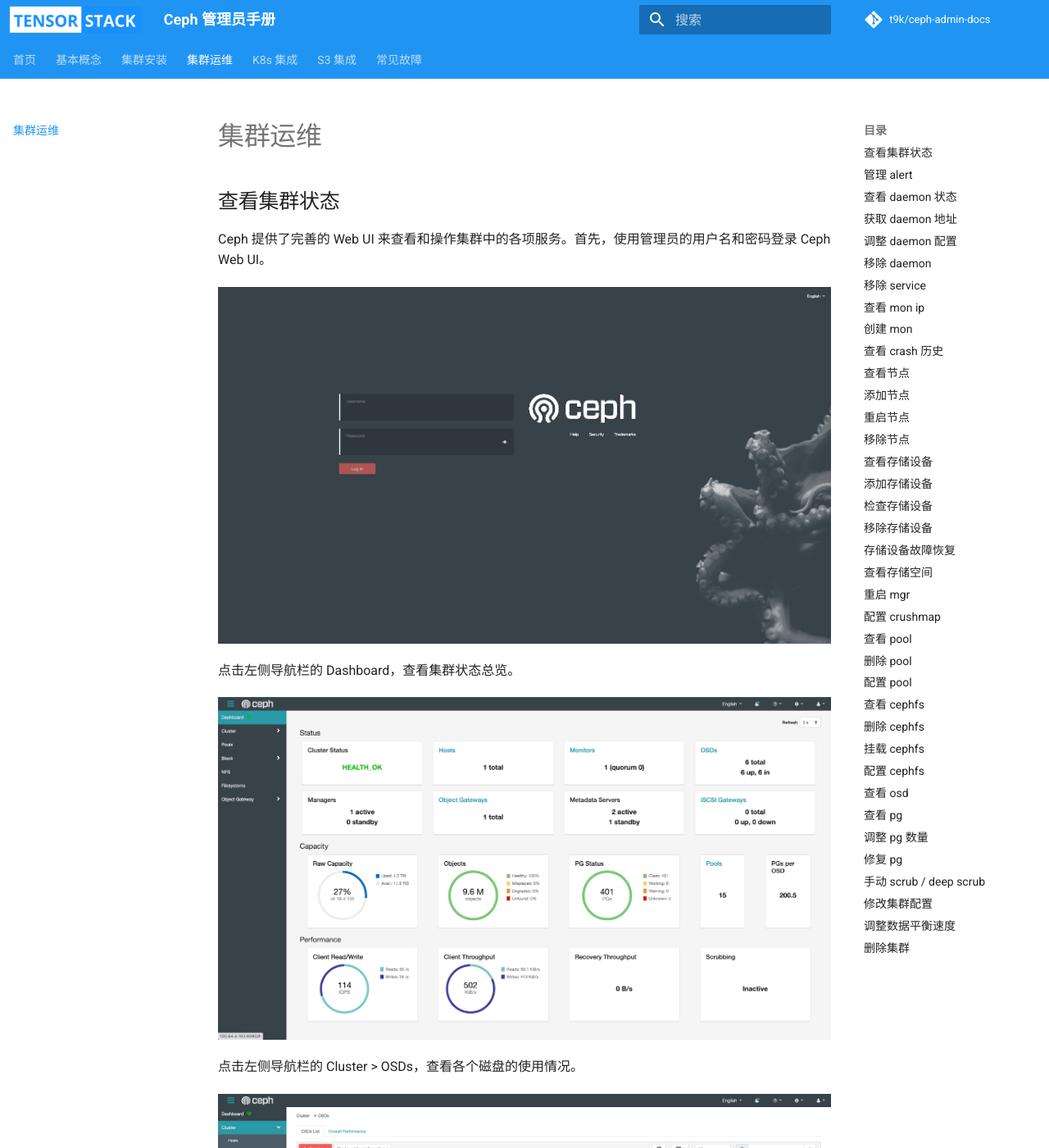
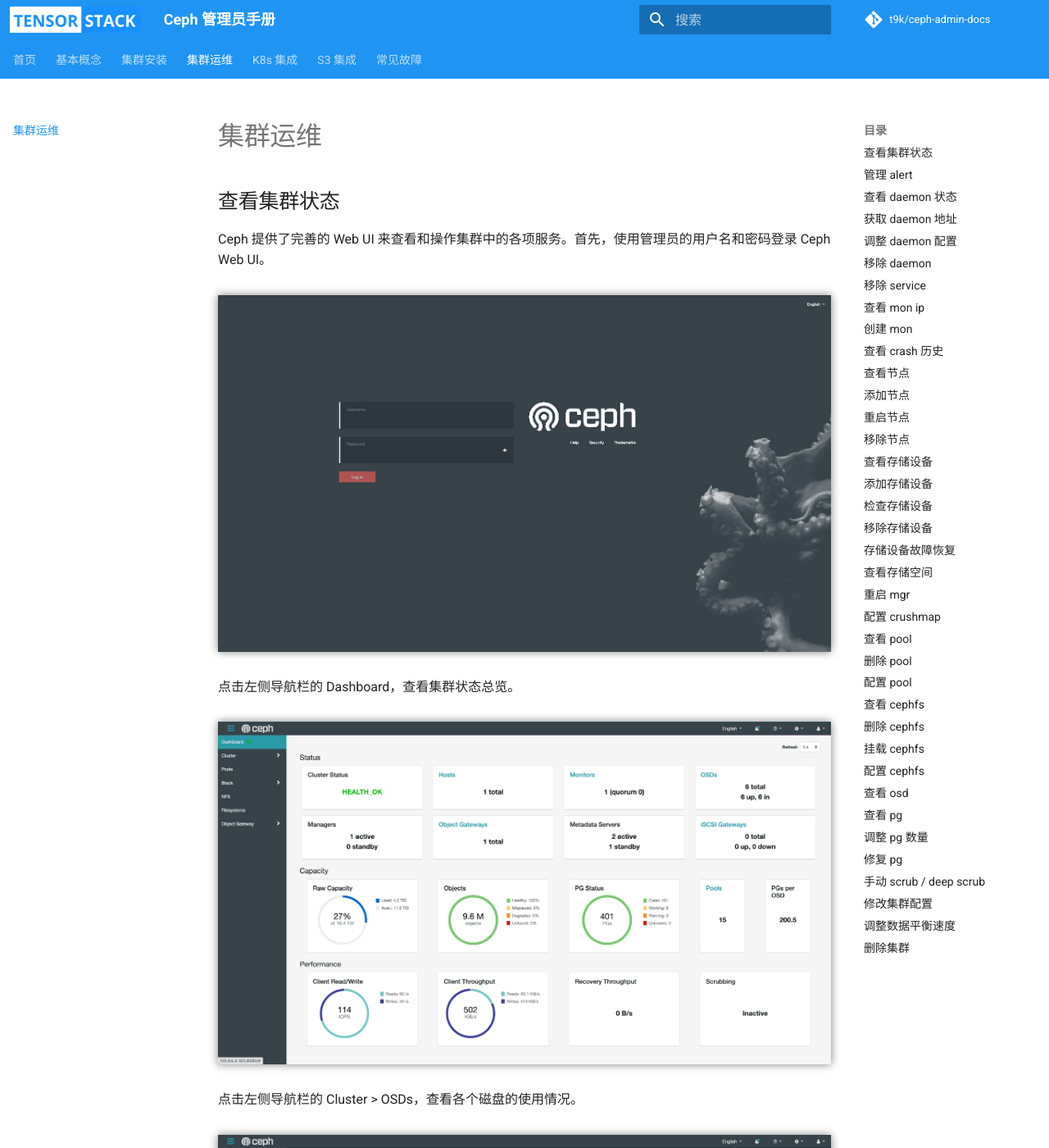
Before and after one commit to t9k/ceph-admin-docs, an MkDocs documentation site: the page built from docs/operations.md, in a window 1280 px wide and 1400 px high. Shown: the whole window at 82% size. Built offline with MkDocs 1.6.1 and Material for MkDocs 9.7.7, drawn with Linux system fonts in a browser that asks for light colours; a script that is not in the unit is left out; comment, search, counter and statistics services are not loaded; the version menu is left out.

Commit message:
Update image css

```diff
--- a/docs/operations.md
+++ b/docs/operations.md
@@ -7,7 +7,7 @@
 
 
 <figure class="screenshot">
-    <img alt="dashboard1" src="./assets/operations/dashboard1.png"/>
+    <img alt="dashboard1" src="./assets/operations/dashboard1.png" class="screenshot"/>
 </figure>
 
 
@@ -16,7 +16,7 @@
 
 
 <figure class="screenshot">
-    <img alt="dashboard2" src="./assets/operations/dashboard2.png"/>
+    <img alt="dashboard2" src="./assets/operations/dashboard2.png" class="screenshot"/>
 </figure>
 
 
@@ -24,7 +24,7 @@
 
 
 <figure class="screenshot">
-    <img alt="dashboard3" src="./assets/operations/dashboard3.png"/>
+    <img alt="dashboard3" src="./assets/operations/dashboard3.png" class="screenshot"/>
 </figure>
 
 
@@ -32,7 +32,7 @@
 
 
 <figure class="screenshot">
-    <img alt="dashboard4" src="./assets/operations/dashboard4.png"/>
+    <img alt="dashboard4" src="./assets/operations/dashboard4.png" class="screenshot"/>
 </figure>
 
 
@@ -41,7 +41,7 @@
 
 
 <figure class="screenshot">
-    <img alt="dashboard5" src="./assets/operations/dashboard5.png"/>
+    <img alt="dashboard5" src="./assets/operations/dashboard5.png" class="screenshot"/>
 </figure>
 
 
@@ -100,14 +100,14 @@
 
 
 <figure class="screenshot">
-    <img alt="alert1" src="./assets/operations/alert1.png"/>
+    <img alt="alert1" src="./assets/operations/alert1.png" class="screenshot"/>
 </figure>
 
 
 如果确认警告信息无关紧要，您可以静默警告信息。首先在表格中点击所要静默的行，然后点击左上角的 Create Silence 按钮，填写静默时长和筛选条件等配置即可。
 
 <figure class="screenshot">
-    <img alt="alert2" src="./assets/operations/alert2.png"/>
+    <img alt="alert2" src="./assets/operations/alert2.png" class="screenshot"/>
 </figure>
 
 
--- a/docs/stylesheets/extra.css
+++ b/docs/stylesheets/extra.css
@@ -30,7 +30,7 @@
 }
 
 figure.screenshot {
-    margin: 20px auto;
+    margin: 30px auto;
 }
 
 img.screenshot {
```
Also changed, not shown: docs/concepts.md (+4 -4 lines).
